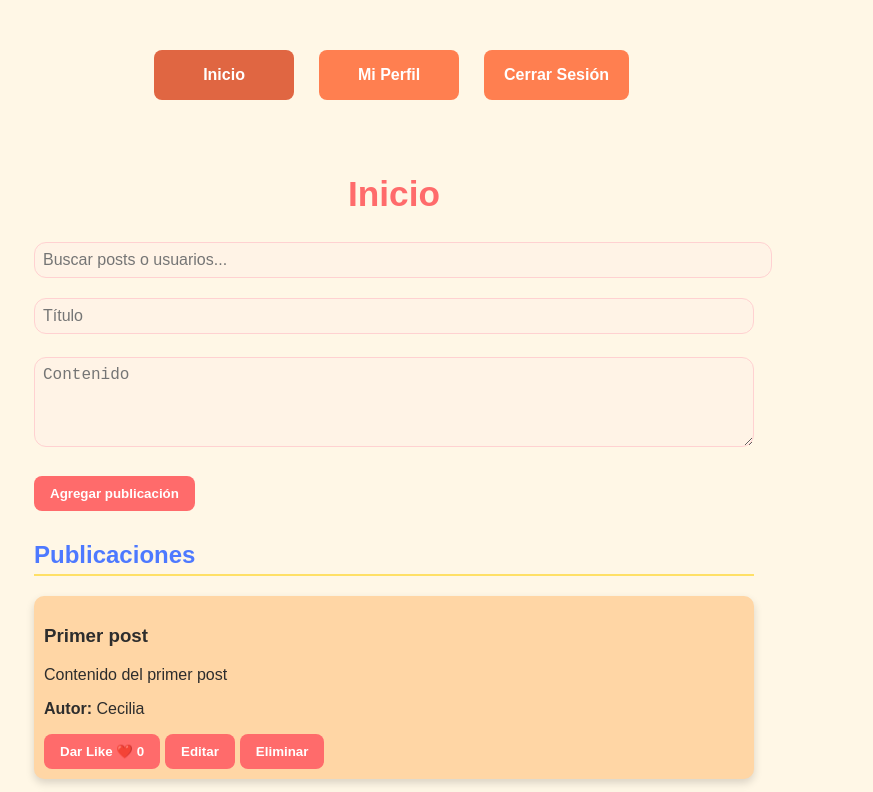
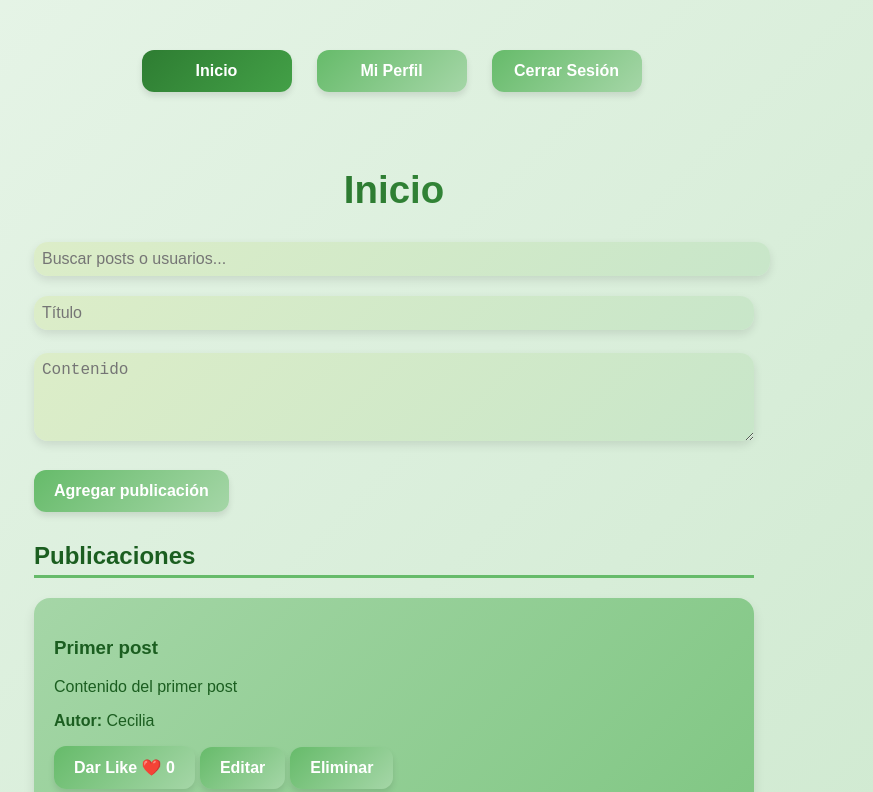
Before and after one commit to cesytar-web/Red_Social_2025, a React (Vite) app: page /home in a window 1280 px wide. Shown: the top 792 px of the page, without its empty margins (246-1119 px from the left). Built offline with nearby package versions, Linux system fonts and the light colour scheme.

Commit message:
Actualizar App, Login y Register con persistencia de usuarios y sesión

```diff
--- a/src/components/NavBar.jsx
+++ b/src/components/NavBar.jsx
@@ -1,43 +1,70 @@
 // src/components/NavBar.jsx
 import React from 'react';
-import { useNavigate, useLocation } from 'react-router-dom';
+import { Link, useLocation, useNavigate } from 'react-router-dom';
 
 export default function NavBar({ currentUser, setCurrentUser }) {
+  const location = useLocation();
   const navigate = useNavigate();
-  const location = useLocation();
 
   const handleLogout = () => {
-    // Limpiar el usuario actual
     setCurrentUser(null);
-    // Redirigir a login
     navigate('/login');
   };
 
   return (
-    <nav>
-      <button
-        className={location.pathname === '/home' ? 'active' : ''}
-        onClick={() => navigate('/home')}
-      >
-        Inicio
-      </button>
+    <nav style={navStyle}>
+      {/* Inicio */}
+      <Link to="/home" style={linkStyle}>
+        <button style={{ ...buttonStyle, ...(location.pathname === '/home' ? activeStyle : {}) }}>
+          Inicio
+        </button>
+      </Link>
 
-      {/* Mostrar "Mi Perfil" solo si hay usuario */}
+      {/* Mi Perfil */}
       {currentUser && (
-        <button
-          className={location.pathname === '/profile' ? 'active' : ''}
-          onClick={() => navigate('/profile')}
-        >
-          Mi Perfil
-        </button>
+        <Link to="/profile" style={linkStyle}>
+          <button style={{ ...buttonStyle, ...(location.pathname === '/profile' ? activeStyle : {}) }}>
+            Mi Perfil
+          </button>
+        </Link>
       )}
 
-      {/* Mostrar botón según estado de sesión */}
+      {/* Login / Logout */}
       {currentUser ? (
-        <button onClick={handleLogout}>Cerrar Sesión</button>
+        <button style={buttonStyle} onClick={handleLogout}>Cerrar Sesión</button>
       ) : (
-        <button onClick={() => navigate('/login')}>Ingresar</button>
+        <Link to="/login" style={linkStyle}>
+          <button style={buttonStyle}>Ingresar</button>
+        </Link>
       )}
     </nav>
   );
 }
+
+// ===== Estilos =====
+const navStyle = {
+  display: 'flex',
+  justifyContent: 'center',
+  gap: '20px',
+  margin: '30px 0',
+};
+
+const buttonStyle = {
+  padding: '12px 20px',
+  borderRadius: '12px',
+  border: 'none',
+  fontWeight: 'bold',
+  cursor: 'pointer',
+  background: 'linear-gradient(135deg, #66bb6a, #a5d6a7)',
+  color: 'white',
+  boxShadow: '0 4px 6px rgba(0,0,0,0.1)',
+  transition: '0.3s',
+};
+
+const activeStyle = {
+  background: 'linear-gradient(135deg, #2e7d32, #43a047)',
+};
+
+const linkStyle = {
+  textDecoration: 'none',
+};
--- a/src/index.scss
+++ b/src/index.scss
@@ -1,23 +1,23 @@
-// Variables de color
-$primary-color: #4d79ff;
-$secondary-color: #ff6b6b;
-$accent-color: #ff7f50;
-$accent-hover: #ff9066;
-$active-color: #e06642;
-$background-color: #fff7e6;
-$text-color: #333;
-$post-bg: #ffe066;
-$post-alt-bg: #ffd6a5;
-$post-card-bg: #fff3e6;
+// ===== Variables de color modernos =====
+$primary-color: #1b5e20;       // Verde oscuro intenso
+$secondary-color: #43a047;     // Verde medio
+$accent-color: #66bb6a;        // Verde claro
+$accent-hover: #a5d6a7;        // Verde muy claro
+$active-color: #2e7d32;        // Verde profundo para botones activos
+$background-gradient: linear-gradient(135deg, #e8f5e9, #c8e6c9); // Fondo general
+$text-color: #1b5e20;          // Texto principal
+$post-gradient: linear-gradient(135deg, #a5d6a7, #81c784); // Posts con degradiente
+$post-card-gradient: linear-gradient(135deg, #dcedc8, #c8e6c9); // Cards individuales
 
 // ===== Global =====
 body {
   font-family: 'Poppins', 'Arial', sans-serif;
-  background-color: $background-color;
+  background: $background-gradient;
   margin: 0;
   padding: 0;
   display: flex;
   justify-content: center;
+  transition: background 0.5s ease;
 }
 
 div {
@@ -28,45 +28,60 @@ div {
 
 h1 {
   text-align: center;
-  color: $secondary-color;
-  font-size: 2.2rem;
+  font-size: 2.4rem;
+  background: linear-gradient(to right, $primary-color, $secondary-color);
+  -webkit-background-clip: text;
+  -webkit-text-fill-color: transparent;
 }
 
 h2 {
   color: $primary-color;
   margin-top: 30px;
-  border-bottom: 2px solid #ffe066;
+  border-bottom: 3px solid $accent-color;
   padding-bottom: 5px;
 }
 
+// ===== Inputs y Textareas =====
 input[type="text"],
 textarea {
   width: 100%;
-  padding: 12px;
+  padding: 14px;
   margin: 5px 0 15px 0;
-  border: 1px solid lighten($secondary-color, 20%);
-  border-radius: 12px;
+  border: none;
+  border-radius: 14px;
   font-size: 16px;
-  background-color: $post-card-bg;
+  background: $post-card-gradient;
   color: $text-color;
+  box-shadow: 0 4px 10px rgba(0,0,0,0.1);
+  transition: box-shadow 0.3s ease;
+
+  &:focus {
+    outline: none;
+    box-shadow: 0 0 12px rgba(76,175,80,0.6);
+  }
 }
 
+// ===== Botones =====
 button {
-  background-color: $secondary-color;
+  background: linear-gradient(135deg, $accent-color, $accent-hover);
   color: white;
   border: none;
-  padding: 10px 16px;
-  border-radius: 8px;
+  padding: 12px 20px;
+  border-radius: 12px;
   cursor: pointer;
   margin-right: 5px;
   font-weight: bold;
-  transition: 0.2s;
-}
-.button {
+  font-size: 1rem;
+  transition: 0.3s all ease;
+  box-shadow: 0 4px 6px rgba(0,0,0,0.1);
+
   &:hover {
-   background-color: lighten($secondary-color, 10%);
+    transform: translateY(-2px);
+    box-shadow: 0 6px 10px rgba(0,0,0,0.15);
+    background: linear-gradient(135deg, lighten($accent-color, 5%), lighten($accent-hover, 5%));
   }
 }
+
 // ===== Navegación =====
 nav {
   display: flex;
@@ -75,24 +90,20 @@ nav {
   margin: 30px 0;
 
   button {
-    background-color: $accent-color;
+    background: linear-gradient(135deg, $accent-color, $accent-hover);
     color: white;
-    border: none;
-    padding: 12px 20px;
-    min-width: 140px;
-    height: 50px;
-    border-radius: 8px;
-    cursor: pointer;
+    padding: 14px 24px;
+    min-width: 150px;
+    border-radius: 12px;
+    font-size: 1rem;
     font-weight: bold;
-    font-size: 16px;
-    display: flex;
-    justify-content: center;
-    align-items: center;
-    transition: 0.2s;
-    text-decoration: none;
+    transition: 0.3s;
+    box-shadow: 0 4px 8px rgba(0,0,0,0.15);
 
     &:hover {
-      background-color: $accent-hover;
+      transform: translateY(-2px);
+      box-shadow: 0 6px 10px rgba(0,0,0,0.2);
+      background: linear-gradient(135deg, lighten($accent-color, 10%), lighten($accent-hover, 10%));
     }
 
     &.active {
@@ -102,85 +113,75 @@ nav {
   }
 }
 
-// ===== Posts =====
+// ===== Posts y listas =====
+ul {
+  list-style: none;
+  padding: 0;
+
   li {
-  background-color: $post-bg;
-  padding: 18px;
-  border-radius: 14px;
-  box-shadow: 0 4px 8px rgba(0,0,0,0.15);
-  color: #2d2d2d;
+    background: $post-gradient;
+    padding: 20px;
+    border-radius: 16px;
+    box-shadow: 0 6px 12px rgba(0,0,0,0.1);
+    color: $text-color;
+    transition: transform 0.3s, box-shadow 0.3s;
+
+    &:hover {
+      transform: translateY(-3px);
+      box-shadow: 0 10px 18px rgba(0,0,0,0.15);
+    }
 
     & + li {
       margin-top: 15px;
     }
   }
-
-ul {
-  list-style-type: none;
-  padding: 0;
-
-  li {
-    background-color: $post-alt-bg;
-    padding: 10px;
-    border-radius: 10px;
-    margin-bottom: 8px;
-    color: #2d2d2d;
-  }
 }
 
-// ===== Perfil =====
+// ===== Perfil y cards =====
 .profile-container {
   max-width: 900px;
   margin: 0 auto;
   padding: 20px;
-  font-family: 'Segoe UI', Tahoma, Geneva, Verdana, sans-serif;
 
   h2 {
     text-align: center;
-    color: $secondary-color;
-    font-family: 'Poppins', sans-serif;
     font-size: 2rem;
-    margin-bottom: 5px;
-  }
-
-  p {
-    color: #4d4d4d;
-    font-family: 'Poppins', sans-serif;
-    font-size: 1rem;
-    line-height: 1.5;
+    background: linear-gradient(to right, $primary-color, $secondary-color);
+    -webkit-background-clip: text;
+    -webkit-text-fill-color: transparent;
+    margin-bottom: 10px;
   }
 
   h3 {
     margin-top: 25px;
     color: $primary-color;
-    font-family: 'Poppins', sans-serif;
-    font-size: 1.5rem;
   }
 
   .post-card {
-    background-color: $post-card-bg;
-    border-radius: 12px;
-    padding: 15px;
+    background: $post-card-gradient;
+    border-radius: 14px;
+    padding: 18px;
     margin-bottom: 15px;
-    box-shadow: 0 3px 8px rgba(0,0,0,0.1);
+    box-shadow: 0 6px 12px rgba(0,0,0,0.1);
+    transition: transform 0.3s;
+
+    &:hover {
+      transform: translateY(-3px);
+    }
 
     h4 {
       margin: 0 0 5px 0;
       color: $accent-color;
-      font-family: 'Poppins', sans-serif;
-      font-size: 1.2rem;
     }
 
     p {
       margin: 0;
       color: $text-color;
-      font-family: 'Poppins', sans-serif;
-      font-size: 1rem;
     }
   }
 
   p.no-posts {
-    color: blue;
+    color: $primary-color;
     font-style: italic;
   }
 }
--- a/src/pages/Home.jsx
+++ b/src/pages/Home.jsx
@@ -3,24 +3,27 @@ import React, { useState } from "react";
 import { Link } from "react-router-dom";
 import AddPost from "../components/AddPost";
 
-export default function Home({ posts, setPosts, users, currentUser }) {
+export default function Home({ posts = [], setPosts, users = [], currentUser = "" }) {
   const [query, setQuery] = useState("");
 
-  // Filtrado de posts y usuarios según búsqueda
+  // Filtrado seguro de posts y usuarios
   const filteredPosts = posts.filter(
     post =>
-      post.title.toLowerCase().includes(query.toLowerCase()) ||
-      post.content.toLowerCase().includes(query.toLowerCase())
+      (post.title || "").toLowerCase().includes(query.toLowerCase()) ||
+      (post.content || "").toLowerCase().includes(query.toLowerCase())
   );
 
   const filteredUsers = users.filter(user =>
-    user.username.toLowerCase().includes(query.toLowerCase())
+    (user.username || "").toLowerCase().includes(query.toLowerCase())
   );
 
-  // Funciones para manejar posts
   const handleAddPost = (newPost) => {
+    if (!currentUser) {
+      console.error("No hay usuario actual para agregar post");
+      return;
+    }
     const postWithId = {
-      id: Date.now(), // ID único garantizado
+      id: Date.now(),
       author: currentUser,
       likedBy: [],
       comments: [],
@@ -31,8 +34,10 @@ export default function Home({ posts, setPosts, users, currentUser }) {
 
   const handleEdit = (postId) => {
     const post = posts.find(p => p.id === postId);
-    const newTitle = prompt("Nuevo título:", post.title);
-    const newContent = prompt("Nuevo contenido:", post.content);
+    if (!post) return;
+
+    const newTitle = prompt("Nuevo título:", post.title || "");
+    const newContent = prompt("Nuevo contenido:", post.content || "");
     if (newTitle && newContent) {
       setPosts(
         posts.map(p =>
@@ -43,24 +48,24 @@ export default function Home({ posts, setPosts, users, currentUser }) {
   };
 
   const handleDelete = (postId) => {
+    const post = posts.find(p => p.id === postId);
+    if (!post) return;
     setPosts(posts.filter(p => p.id !== postId));
   };
 
   const handleLikeToggle = (postId) => {
-    setPosts(
-      posts.map(post => {
-        if (post.id === postId) {
+    const post = posts.find(p => p.id === postId);
+    if (!post || !currentUser) return;
+
     const hasLiked = post.likedBy.includes(currentUser);
-          return {
+    const updatedPost = {
       ...post,
       likedBy: hasLiked
         ? post.likedBy.filter(user => user !== currentUser)
         : [...post.likedBy, currentUser],
     };
-        }
-        return post;
-      })
-    );
+
+    setPosts(posts.map(p => (p.id === postId ? updatedPost : p)));
   };
 
   return (
@@ -87,20 +92,20 @@ export default function Home({ posts, setPosts, users, currentUser }) {
               <h3>
                 <Link
                   to={`/posts/${post.id}`}
+                  state={{ post }}
                   style={{ textDecoration: "none", color: "inherit" }}
                 >
-                  {post.title}
+                  {post.title || "Sin título"}
                 </Link>
               </h3>
-              <p>{post.content}</p>
-              <p><strong>Autor:</strong> {post.author}</p>
+              <p>{post.content || "Sin contenido"}</p>
+              <p><strong>Autor:</strong> {post.author || "Desconocido"}</p>
 
               <button onClick={() => handleLikeToggle(post.id)}>
-                {post.likedBy.includes(currentUser) ? "Quitar Like" : "Dar Like"} ❤️ {post.likedBy.length}
+                {post.likedBy.includes(currentUser) ? "Quitar Like" : "Dar Like"} ❤️ {post.likedBy.length || 0}
               </button>
 
-              {/* Editar y eliminar solo si el usuario actual es el autor */}
-              {currentUser.toLowerCase() === post.author.toLowerCase() && (
+              {currentUser && post.author && currentUser.toLowerCase() === post.author.toLowerCase() && (
                 <>
                   <button onClick={() => handleEdit(post.id)}>Editar</button>
                   <button onClick={() => handleDelete(post.id)}>Eliminar</button>
@@ -117,7 +122,7 @@ export default function Home({ posts, setPosts, users, currentUser }) {
       ) : (
         <ul>
           {filteredUsers.map(user => (
-            <li key={user.email}>{user.username} - {user.email}</li>
+            <li key={user.email}>{user.username || "Desconocido"} - {user.email}</li>
           ))}
         </ul>
       )}
--- a/src/pages/PostDetail.jsx
+++ b/src/pages/PostDetail.jsx
@@ -1,70 +1,56 @@
 // src/pages/PostDetail.jsx
-import React, { useEffect, useState } from "react";
-import { useParams, Link, useNavigate } from "react-router-dom";
-import { useSelector, useDispatch } from "react-redux";
-import { fetchPosts, deletePost, editPost } from "../redux/postsSlice";
+import React, { useState } from "react";
+import { useLocation, Link, useNavigate } from "react-router-dom";
 
-export default function PostDetail() {
-  const { postId } = useParams(); // Id del post desde la URL
-  const dispatch = useDispatch();
+export default function PostDetail({ posts, setPosts, currentUser }) {
+  const location = useLocation();
   const navigate = useNavigate();
 
-  const posts = useSelector((state) => state.posts.items);
-  const user = useSelector((state) => state.auth.user);
-
-  const [loading, setLoading] = useState(true);
-  const [post, setPost] = useState(null);
+  // Obtenemos el post desde router state
+  const initialPost = location.state?.post;
+  const [post, setPost] = useState(initialPost || null);
   const [newComment, setNewComment] = useState("");
 
-  // Traer posts si no existen
-  useEffect(() => {
-    const loadPosts = async () => {
-      if (posts.length === 0) {
-        await dispatch(fetchPosts());
-      }
-      setLoading(false);
-    };
-    loadPosts();
-  }, [dispatch, posts.length]);
-
-  // Buscar post cuando posts cambian o postId cambia
-  useEffect(() => {
-    if (posts.length > 0) {
-      const foundPost = posts.find((p) => String(p.id) === String(postId));
-      setPost(foundPost || null);
-    }
-  }, [posts, postId]);
-
-  if (loading) return <p>Cargando publicación...</p>;
   if (!post) return <p>Publicación no encontrada.</p>;
 
-  // Función para eliminar post con confirmación
+  // Eliminar post
   const handleDelete = () => {
     if (window.confirm("¿Seguro que deseas eliminar esta publicación?")) {
-      dispatch(deletePost(post.id));
+      setPosts(posts.filter(p => p.id !== post.id));
       navigate("/home");
     }
   };
 
-  // Función para dar/quitar like
+  // Editar post
+  const handleEdit = () => {
+    const newTitle = prompt("Nuevo título:", post.title);
+    const newContent = prompt("Nuevo contenido:", post.content);
+    if (newTitle && newContent) {
+      const updatedPost = { ...post, title: newTitle, content: newContent };
+      setPost(updatedPost);
+      setPosts(posts.map(p => p.id === post.id ? updatedPost : p));
+    }
+  };
+
+  // Dar/quitar like
   const handleLikeToggle = () => {
-    const hasLiked = post.likedBy?.includes(user.username);
+    const hasLiked = post.likedBy?.includes(currentUser);
     const updatedLikes = hasLiked
-      ? post.likedBy.filter((u) => u !== user.username)
-      : [...(post.likedBy || []), user.username];
+      ? post.likedBy.filter(u => u !== currentUser)
+      : [...(post.likedBy || []), currentUser];
 
     const updatedPost = { ...post, likedBy: updatedLikes };
     setPost(updatedPost);
-    dispatch(editPost(updatedPost));
+    setPosts(posts.map(p => p.id === post.id ? updatedPost : p));
   };
 
-  // Función para agregar comentario temporal
+  // Agregar comentario
   const handleAddComment = () => {
     if (newComment.trim() === "") return;
-    const updatedComments = post.comments ? [...post.comments, { author: user.username, content: newComment }] : [{ author: user.username, content: newComment }];
+    const updatedComments = post.comments ? [...post.comments, { author: currentUser, content: newComment }] : [{ author: currentUser, content: newComment }];
     const updatedPost = { ...post, comments: updatedComments };
     setPost(updatedPost);
-    dispatch(editPost(updatedPost));
+    setPosts(posts.map(p => p.id === post.id ? updatedPost : p));
     setNewComment("");
   };
 
@@ -72,29 +58,20 @@ export default function PostDetail() {
     <div style={{ padding: "20px" }}>
       <h2>{post.title}</h2>
       <p>{post.content}</p>
-      <p>
-        <i>Autor: {post.author}</i>
-      </p>
+      <p><i>Autor: {post.author}</i></p>
 
-      {/* Botones editar y eliminar solo si es autor */}
-      {user?.username === post.author && (
+      {/* Botones solo si es autor */}
+      {currentUser === post.author && (
         <>
-          <Link to={`/edit-post/${post.id}`}>
-            <button style={buttonStyle}>Editar</button>
-          </Link>
-          <button
-            style={{ ...buttonStyle, backgroundColor: "#e74c3c" }}
-            onClick={handleDelete}
-          >
-            Eliminar
-          </button>
+          <button onClick={handleEdit} style={buttonStyle}>Editar</button>
+          <button onClick={handleDelete} style={{ ...buttonStyle, backgroundColor: "#e74c3c" }}>Eliminar</button>
         </>
       )}
 
       {/* Dar Like */}
       <div style={{ marginTop: "10px" }}>
         <button onClick={handleLikeToggle}>
-          {post.likedBy?.includes(user.username) ? "Quitar Like" : "Dar Like"} ❤️ {post.likedBy?.length || 0}
+          {post.likedBy?.includes(currentUser) ? "Quitar Like" : "Dar Like"} ❤️ {post.likedBy?.length || 0}
         </button>
       </div>
 
@@ -104,9 +81,7 @@ export default function PostDetail() {
         {post.comments && post.comments.length > 0 ? (
           <ul>
             {post.comments.map((c, idx) => (
-              <li key={idx}>
-                <strong>{c.author}:</strong> {c.content}
-              </li>
+              <li key={idx}><strong>{c.author}:</strong> {c.content}</li>
             ))}
           </ul>
         ) : (
@@ -121,9 +96,7 @@ export default function PostDetail() {
           style={inputStyle}
         />
         <br />
-        <button onClick={handleAddComment} style={buttonStyle}>
-          Agregar Comentario
-        </button>
+        <button onClick={handleAddComment} style={buttonStyle}>Agregar Comentario</button>
       </div>
 
       <hr />
```
Lines whose indentation alone changed are shown as unchanged.
